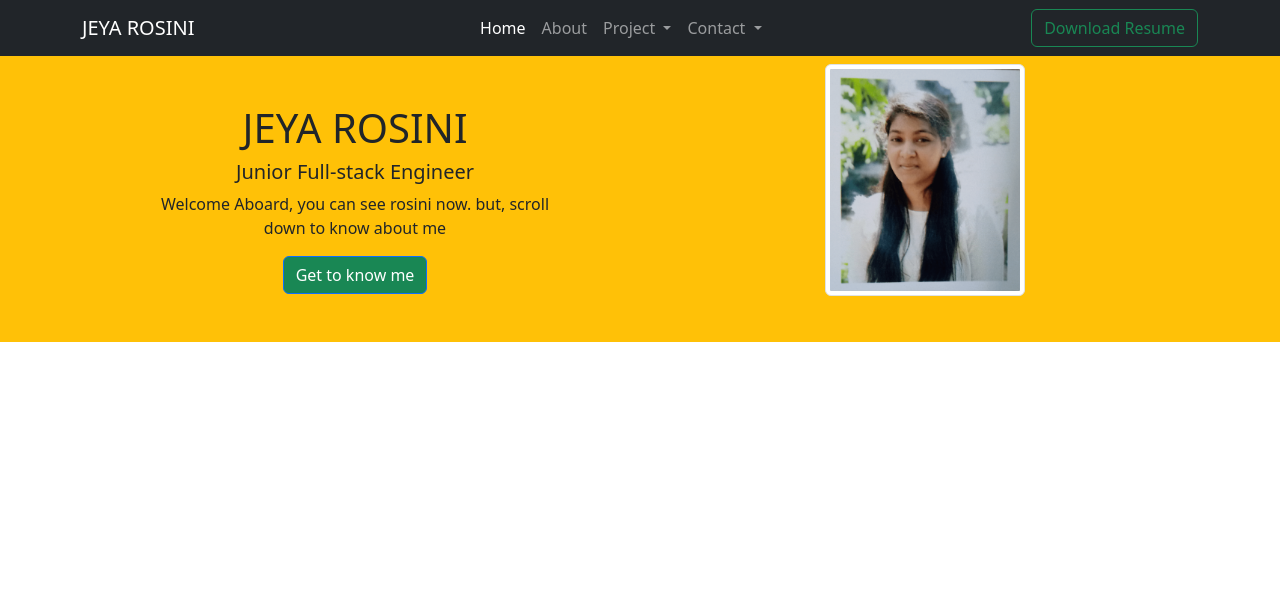
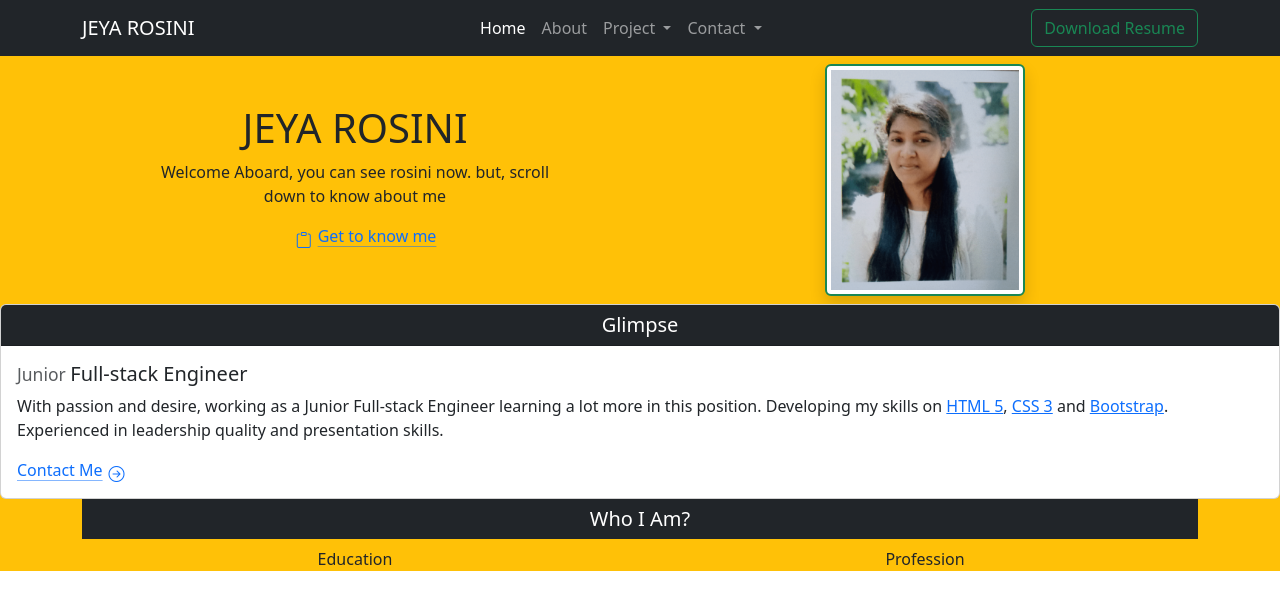
Before and after one commit to Jeya-rosini/bootstrap-portfolio, a plain HTML site: page index.html in a window 1280 px wide. Drawn offline with nearby package versions, Linux system fonts and the light colour scheme.

Commit message:
Add the changes done so far

```diff
--- a/index.html
+++ b/index.html
@@ -7,6 +7,7 @@
     <title>Rosini-resume-bootstrap</title>
     <link href="https://cdn.jsdelivr.net/npm/bootstrap@5.3.2/dist/css/bootstrap.min.css" rel="stylesheet"
         integrity="sha384-T3c6CoIi6uLrA9TneNEoa7RxnatzjcDSCmG1MXxSR1GAsXEV/Dwwykc2MPK8M2HN" crossorigin="anonymous">
+    <link rel="stylesheet" href="https://cdn.jsdelivr.net/npm/bootstrap-icons@1.11.1/font/bootstrap-icons.css">
     <link rel="stylesheet" href="./assets/css/style.css">
 </head>
 
@@ -66,22 +67,53 @@
             <div class="container px-4 text-center bg-warning">
                 <div class="row gx-5">
                     <div class="col">
-               <div class="p-5">
+                        <div class="p-5 visible">
                             <h1> JEYA ROSINI</h1>
-                  <h5> Junior Full-stack Engineer</h5>
                             <p>
                                 Welcome Aboard, you can see rosini now. but, scroll down to know about me
                             </p>
-                  <a href="#" class="btn btn-primary text-bg-success shadow-none">Get to know me</a>
+                            <a class="icon-link icon-link-hover" style="--bs-icon-link-transform: translate3d(0, -.125rem, 0);" href="#">
+                                <svg class="bi" aria-hidden="true"><use xlink:href="#clipboard"></use></svg><i class="bi bi-clipboard"></i>
+                                Get to know me
+                            </a>
                         </div>
                     </div>
                     <div class="col">
                         <div class="p-2">
                                 <picture class="rosini-image">
-                        <img src="./assets/Images/jeya-rosini-photo.png" width="200px" class="img-thumbnail float-right"
-                            alt="rosini-image">
+                                    <img src="./assets/Images/jeya-rosini-photo.png" width="200px"
+                                        class="img-thumbnail float-right border-success border-2 shadow shadow-success shadow-intensity-xl" alt="rosini-image">
                                 </picture>
                             </div>
+
+                        </div>
+                    </div>
+                </div>
+            <div class="card">
+                <h5 class="card-header text-center bg-dark text-white">Glimpse</h5>
+                <div class="card-body">
+                  <h5 class="card-title"><small class="text-body-secondary">Junior </small>Full-stack Engineer</small>
+                  </h5>
+                  <p class="card-text">With passion and desire, working as a Junior Full-stack Engineer learning a lot more in this position.
+                     Developing my skills on <a href="https://www.geeksforgeeks.org/html5-introduction/" title="HTML">HTML 5</a>,
+                    <a href="https://www.w3schools.com/css/css_intro.asp" title="CSS">CSS 3</a> and <a href="https://www.w3schools.com/whatis/whatis_bootstrap.asp" title="Bootstrap">Bootstrap</a>.
+                    Experienced in leadership quality and presentation skills.
+                  </p>
+                  <a class="icon-link icon-link-hover" style="--bs-link-hover-color-rgb: 25, 135, 84;" href="#">
+                    Contact Me
+                    <i class="bi bi-arrow-right-circle"></i>
+                    <svg class="bi" aria-hidden="true"><use xlink:href="#arrow-right"></use></svg>
+                  </a>
+                </div>
+              </div>
+              <div class="container text-center">
+                <h5 class="Details-container bg-dark p-2 text-white">Who I Am?</h5>
+                <div class="row">
+                  <div class="col">
+                    Education
+                  </div>
+                  <div class="col">
+                    Profession
                   </div>
                 </div>
               </div>
@@ -89,7 +121,9 @@
     </main>
 
 
-    <script src="https://cdn.jsdelivr.net/npm/bootstrap@5.3.2/dist/js/bootstrap.bundle.min.js" integrity="sha384-C6RzsynM9kWDrMNeT87bh95OGNyZPhcTNXj1NW7RuBCsyN/o0jlpcV8Qyq46cDfL" crossorigin="anonymous"></script>
+    <script src="https://cdn.jsdelivr.net/npm/bootstrap@5.3.2/dist/js/bootstrap.bundle.min.js"
+        integrity="sha384-C6RzsynM9kWDrMNeT87bh95OGNyZPhcTNXj1NW7RuBCsyN/o0jlpcV8Qyq46cDfL"
+        crossorigin="anonymous"></script>
 </body>
 
 </html>
```
Lines whose indentation alone changed are shown as unchanged.
